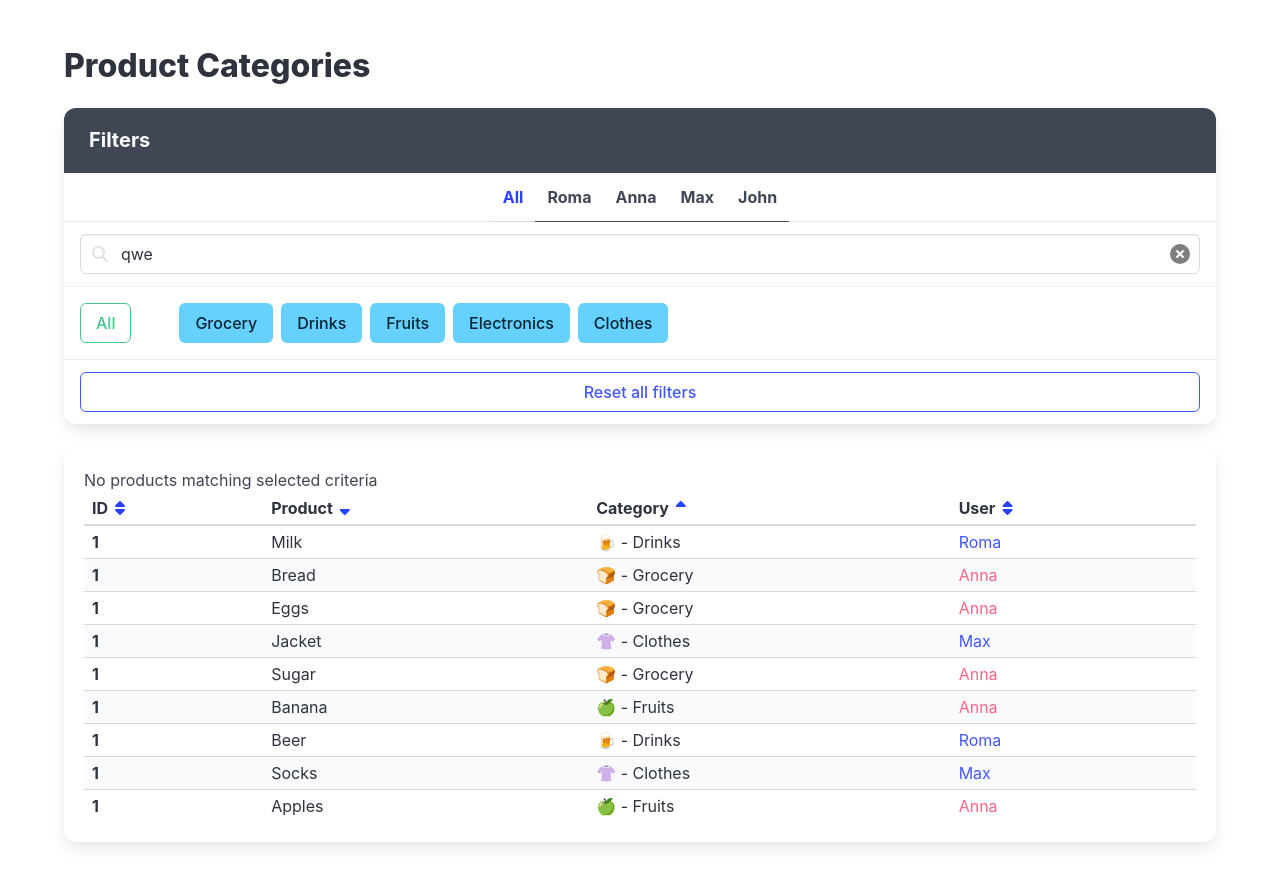
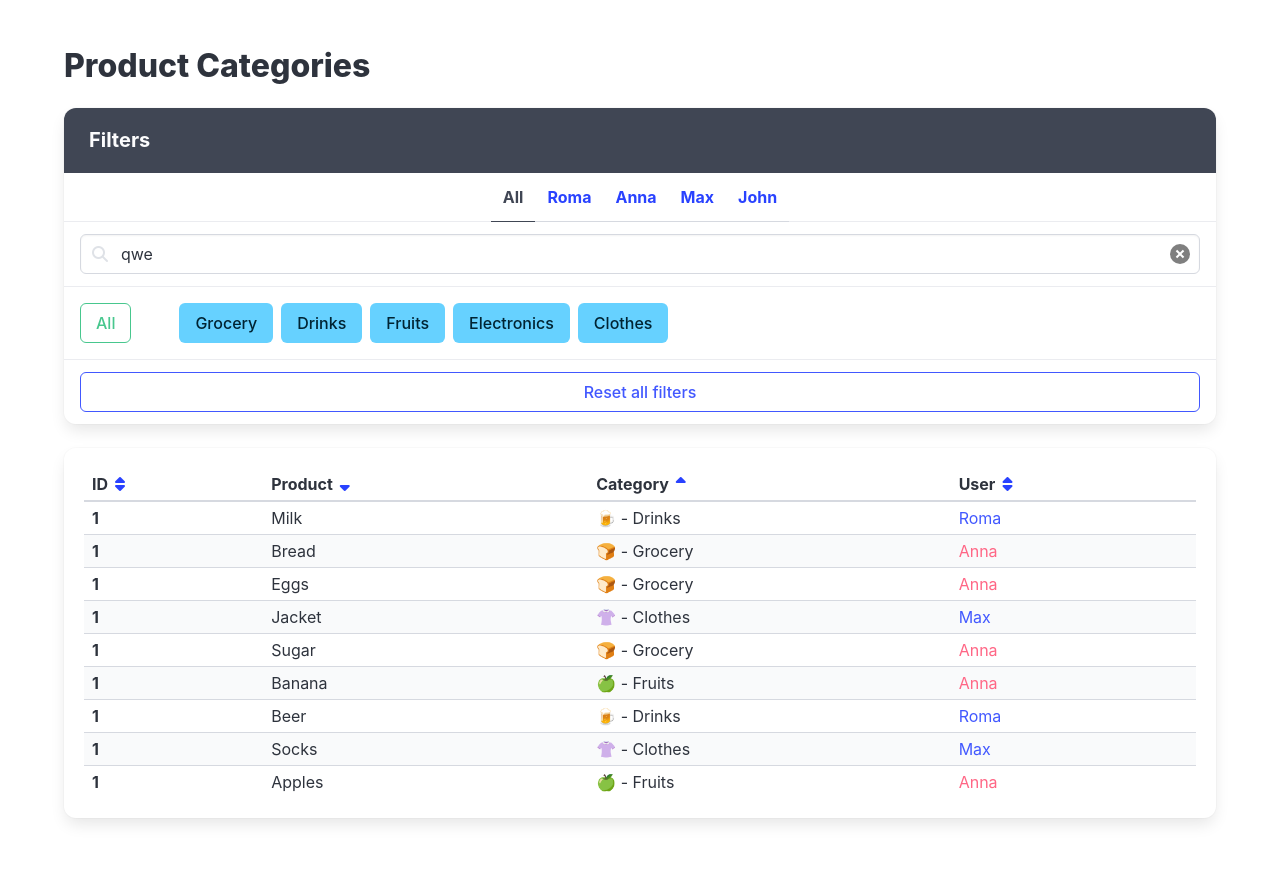
Before and after one commit to romkas228/react_practice_Roman_Danuliyk, a React (Vite) app: page / in a window 1280 px wide. Shown: the top 886 px of the page. Built offline with nearby package versions, Linux system fonts and the light colour scheme.

Commit message:
Added FilteringByUser

```diff
--- a/src/App.jsx
+++ b/src/App.jsx
@@ -1,5 +1,5 @@
 /* eslint-disable jsx-a11y/accessible-emoji */
-import React from 'react';
+import React, { useState } from 'react';
 import cn from 'classnames';
 import './App.scss';
 
@@ -18,7 +18,28 @@ const products = productsFromServer.map(product => {
   return { ...product, category, user };
 });
 
+function filterdProducts(productList, userFilter, categoiesFilters) {
+  let filtered = productList;
+
+  if (userFilter) {
+    filtered = productList.filter(product => {
+      return product.user.name === userFilter;
+    });
+  }
+
+  return filtered;
+}
+
 export const App = () => {
+  const [userFilter, setUserFilter] = useState('');
+  const [categoriesFilters, setCategoriesFilter] = useState('');
+
+  const preparedProducts = filterdProducts(
+    products,
+    userFilter,
+    categoriesFilters,
+  );
+
   return (
     <div className="section">
       <div className="container">
@@ -29,12 +50,23 @@ export const App = () => {
             <p className="panel-heading">Filters</p>
 
             <p className="panel-tabs has-text-weight-bold">
-              <a data-cy="FilterAllUsers" href="#/">
+              <a
+                data-cy="FilterAllUsers"
+                href="#/"
+                onClick={() => setUserFilter('')}
+                className={cn({ 'is-active': !userFilter })}
+              >
                 All
               </a>
               {usersFromServer.map(user => {
                 return (
-                  <a data-cy="FilterUser" href="#/" className="is-active">
+                  <a
+                    data-cy="FilterUser"
+                    href="#/"
+                    className={cn({ 'is-active': userFilter === user.name })}
+                    key={user.id}
+                    onClick={() => setUserFilter(user.name)}
+                  >
                     {user.name}
                   </a>
                 );
@@ -71,6 +103,7 @@ export const App = () => {
                 href="#/"
                 data-cy="AllCategories"
                 className="button is-success mr-6 is-outlined"
+                onClick={() => setCategoriesFilter('')}
               >
                 All
               </a>
@@ -81,6 +114,10 @@ export const App = () => {
                     data-cy="Category"
                     className="button mr-2 my-1 is-info"
                     href="#/"
+                    onClick={() =>
+                      setCategoriesFilter([...categoriesFilters, category.id])
+                    }
+                    key={category.id}
                   >
                     {category.title}
                   </a>
@@ -101,10 +138,11 @@ export const App = () => {
         </div>
 
         <div className="box table-container">
+          {preparedProducts.length === 0 ? (
             <p data-cy="NoMatchingMessage">
               No products matching selected criteria
             </p>
-
+          ) : (
             <table
               data-cy="ProductTable"
               className="table is-striped is-narrow is-fullwidth"
@@ -158,9 +196,9 @@ export const App = () => {
               </thead>
 
               <tbody>
-              {products.map(product => {
+                {preparedProducts.map(product => {
                   return (
-                  <tr data-cy="Product">
+                    <tr data-cy="Product" key={product.id}>
                       <td className="has-text-weight-bold" data-cy="ProductId">
                         1
                       </td>
@@ -182,6 +220,7 @@ export const App = () => {
                 })}
               </tbody>
             </table>
+          )}
         </div>
       </div>
     </div>
```
Lines whose indentation alone changed are shown as unchanged.
